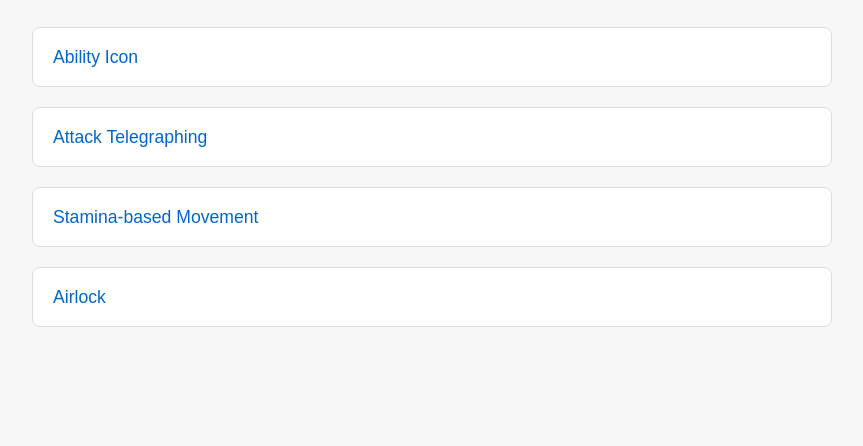
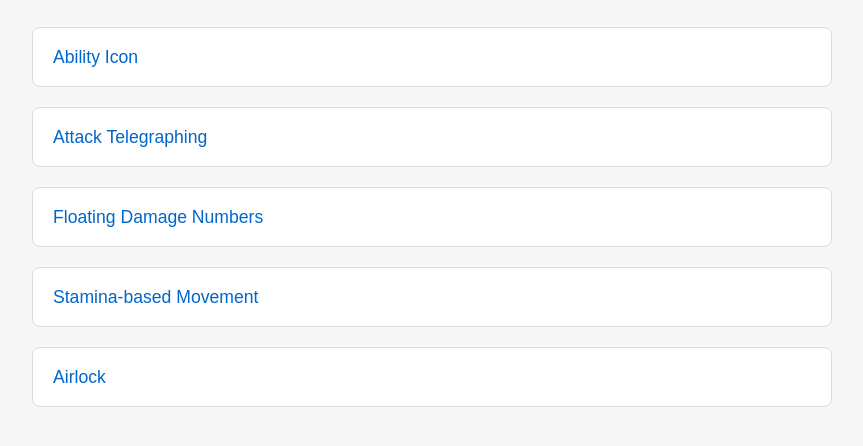
Before and after one commit to lbinderup/html-js-mockups, a plain HTML site: page index.html in a window 1280 px wide. Shown: the part 126-572 px from the top of the page, without its empty margins (208-1071 px from the left). Drawn offline with Linux system fonts and the light colour scheme.

Commit message:
Update index.html

```diff
--- a/index.html
+++ b/index.html
@@ -45,6 +45,7 @@
 <ul>
     <li><a href="prototype_abilityicon.html">Ability Icon</a></li>
     <li><a href="prototype_telegraphs.html">Attack Telegraphing</a></li>
+    <li><a href="prototype_damagenumbers.html">Floating Damage Numbers</a></li>
     <li><a href="prototype_stamina.html">Stamina-based Movement</a></li>
     <li><a href="prototype_airlock.html">Airlock</a></li>
 </ul>
```
